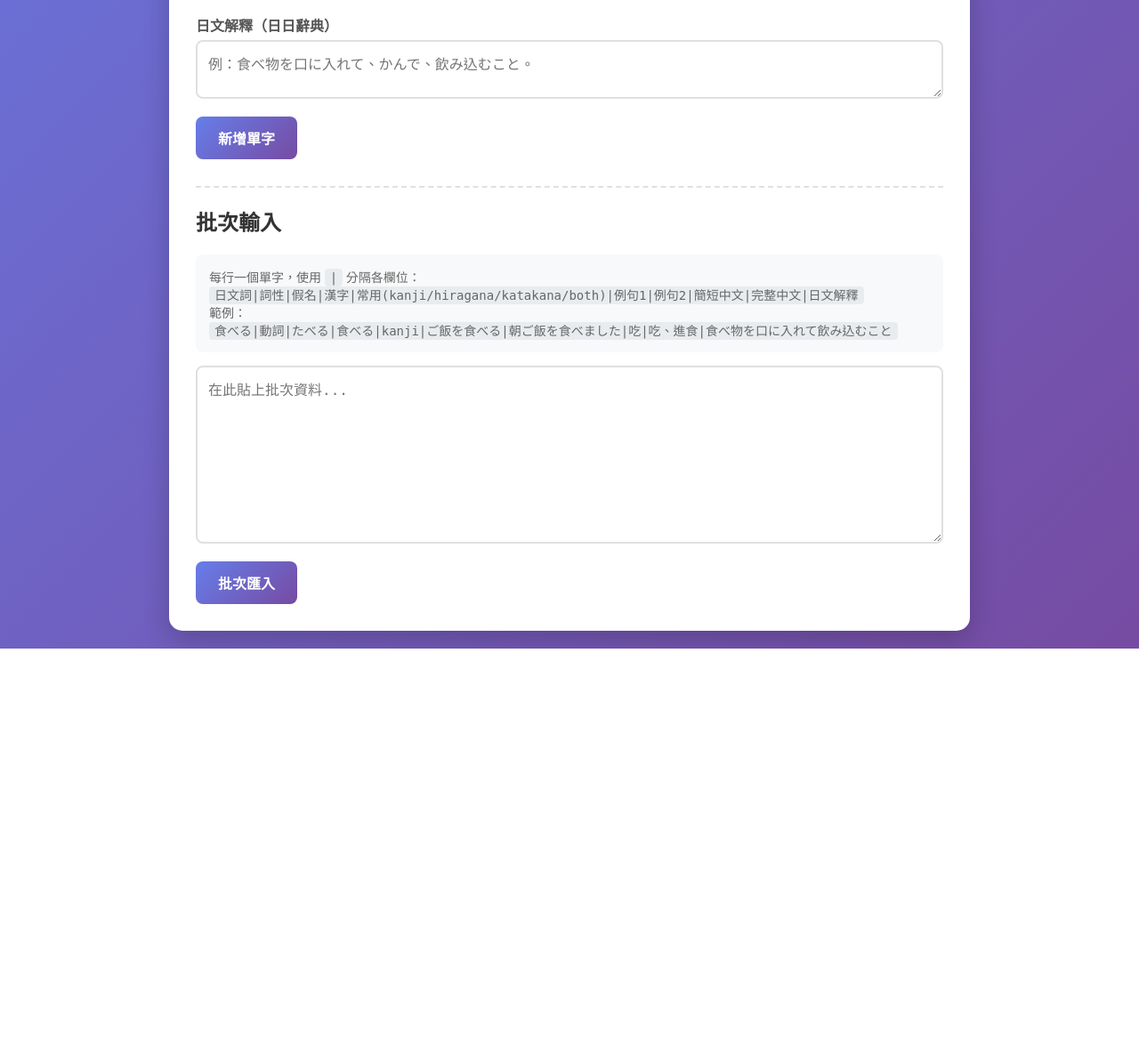
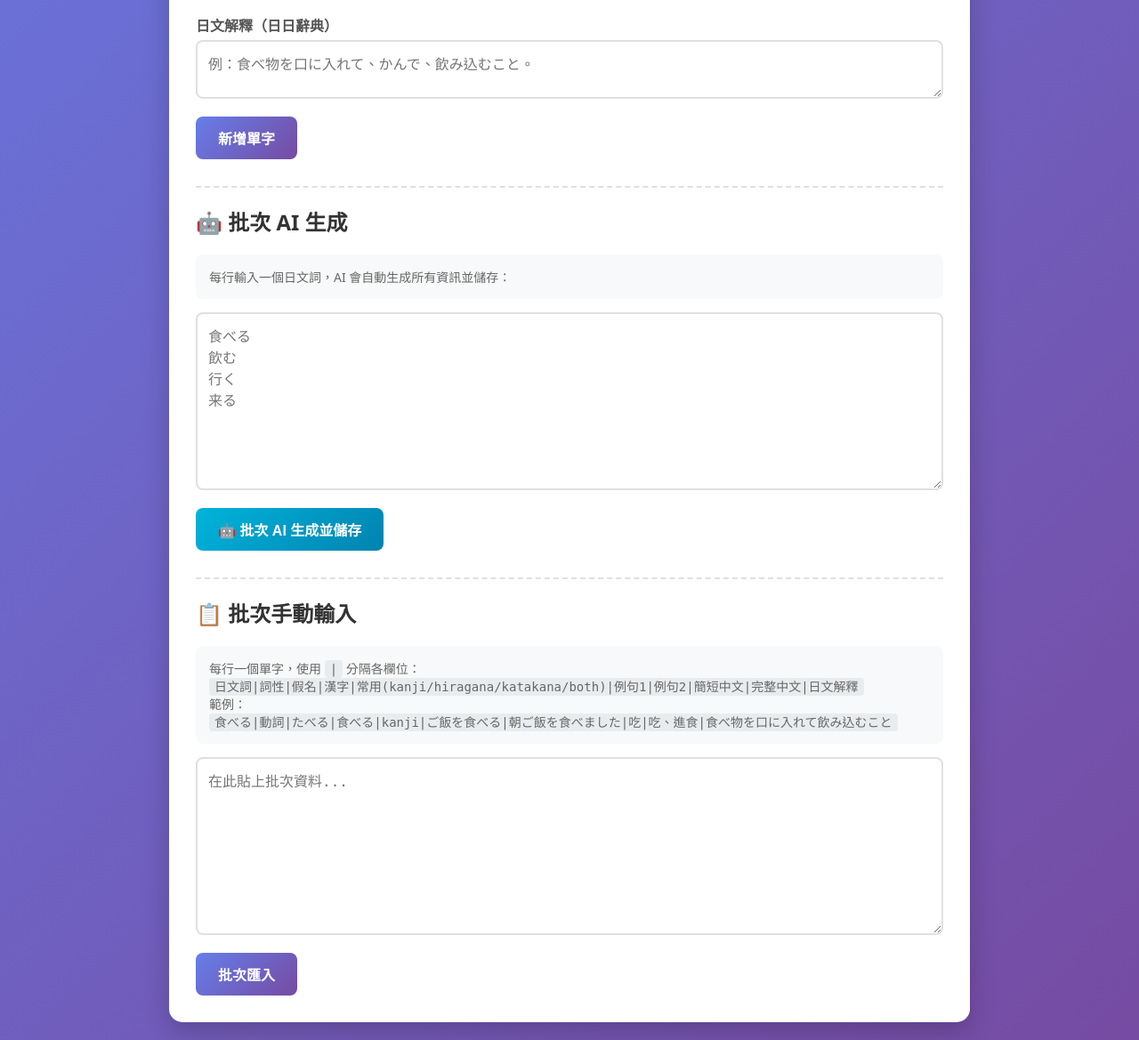
Before and after one commit to kapazvuciarwin-art/rasword, a Flask app: page / in a window 1280 px wide. Shown: the part 897-2066 px from the top of the page at 89% size. Before the commit the page ends 1626 px from the top, so only its background shows below. Run offline with Flask 3, Linux system fonts and the light colour scheme.

Commit message:
新增批次 AI 生成功能
- 可一次輸入多個日文詞（每行一個）
- 自動逐一呼叫 Gemini API 生成詞性、例句、解釋等
- 生成完成後自動儲存到資料庫
- 顯示進度條和處理結果
- 顯示成功/失敗數量及錯誤原因

````diff
--- a/app.py
+++ b/app.py
@@ -242,6 +242,107 @@ def generate_word_info():
     except Exception as e:
         return jsonify({'error': f'生成失敗: {str(e)}'}), 500
 
+@app.route('/api/generate-batch', methods=['POST'])
+def generate_batch():
+    """批次 AI 生成並儲存單字"""
+    data = request.json
+    words_text = data.get('words', '').strip()
+    custom_api_key = data.get('api_key', '').strip()
+
+    api_key = custom_api_key if custom_api_key else DEFAULT_GEMINI_API_KEY
+
+    if not api_key:
+        return jsonify({'error': '請設定 API Key'}), 400
+
+    if not words_text:
+        return jsonify({'error': '請輸入要生成的詞彙'}), 400
+
+    # 分割詞彙（每行一個）
+    word_list = [w.strip() for w in words_text.split('\n') if w.strip()]
+
+    if not word_list:
+        return jsonify({'error': '沒有有效的詞彙'}), 400
+
+    results = []
+    errors = []
+
+    try:
+        genai_module = get_genai_module()
+        genai_module.configure(api_key=api_key)
+
+        # 找到可用的模型
+        working_model = None
+        for model_name in MODEL_PRIORITY:
+            try:
+                working_model = genai_module.GenerativeModel(model_name)
+                # 測試模型
+                working_model.generate_content("test")
+                break
+            except:
+                continue
+
+        if not working_model:
+            return jsonify({'error': '無法連接到 AI 模型'}), 500
+
+        conn = get_db()
+
+        for japanese_word in word_list:
+            try:
+                prompt = f"""請分析這個日文詞彙「{japanese_word}」，並以 JSON 格式回傳以下資訊：
+1. part_of_speech: 詞性（如：名詞、動詞、形容詞、副詞等）
+2. sentence1: 一個常用的日文例句（使用這個詞）
+3. sentence2: 另一個常用的日文例句（使用這個詞）
+4. chinese_short: 繁體中文簡短解釋（1-3個字，只寫最核心的意思，例如：吃、喝、貓、漂亮）
+5. chinese_meaning: 繁體中文完整解釋
+6. jlpt_level: 用日文解釋這個詞的意思（像日日辭典一樣，純日文定義）
+7. kana_form: 這個詞的純假名寫法（平假名或片假名）
+8. kanji_form: 這個詞的漢字寫法（如果有的話，沒有就留空）
+9. common_form: 最常用的寫法是哪種？回答 "kanji"（漢字常用）、"hiragana"（平假名常用）、"katakana"（片假名常用，常見於副詞、擬聲詞、外來語等）或 "both"（兩者都常用）
+
+只回傳純 JSON，不要有其他文字或 markdown 格式。"""
+
+                response = working_model.generate_content(prompt)
+                result_text = response.text.strip()
+
+                # 清理可能的 markdown 格式
+                if result_text.startswith('```'):
+                    lines = result_text.split('\n')
+                    result_text = '\n'.join(lines[1:-1])
+
+                result = json.loads(result_text)
+
+                # 儲存到資料庫
+                conn.execute('''
+                    INSERT INTO words (japanese_word, part_of_speech, sentence1, sentence2, chinese_meaning, chinese_short, jlpt_level, kana_form, kanji_form, common_form)
+                    VALUES (?, ?, ?, ?, ?, ?, ?, ?, ?, ?)
+                ''', (japanese_word, result.get('part_of_speech', ''), result.get('sentence1', ''),
+                      result.get('sentence2', ''), result.get('chinese_meaning', ''),
+                      result.get('chinese_short', ''), result.get('jlpt_level', ''),
+                      result.get('kana_form', ''), result.get('kanji_form', ''),
+                      result.get('common_form', 'kanji')))
+
+                results.append({'word': japanese_word, 'success': True})
+
+            except json.JSONDecodeError as e:
+                errors.append({'word': japanese_word, 'error': f'JSON 解析錯誤: {str(e)}'})
+            except Exception as e:
+                errors.append({'word': japanese_word, 'error': str(e)})
+
+        conn.commit()
+        conn.close()
+
+        return jsonify({
+            'success': True,
+            'total': len(word_list),
+            'completed': len(results),
+            'failed': len(errors),
+            'results': results,
+            'errors': errors
+        })
+
+    except Exception as e:
+        return jsonify({'error': f'批次生成失敗: {str(e)}'}), 500
+
 @app.route('/api/typing-quiz', methods=['GET'])
 def get_typing_quiz():
     """打字測驗 - 顯示漢字，回答假名"""
--- a/templates/index.html
+++ b/templates/index.html
@@ -261,6 +261,58 @@
             background: #e9ecef;
             padding: 2px 6px;
             border-radius: 4px;
+        }
+
+        .batch-progress {
+            margin-top: 15px;
+            padding: 15px;
+            background: #f8f9fa;
+            border-radius: 8px;
+        }
+
+        .progress-text {
+            margin-bottom: 10px;
+            color: #555;
+            font-weight: bold;
+        }
+
+        .progress-bar {
+            height: 20px;
+            background: #e0e0e0;
+            border-radius: 10px;
+            overflow: hidden;
+        }
+
+        .progress-fill {
+            height: 100%;
+            background: linear-gradient(135deg, #667eea 0%, #764ba2 100%);
+            width: 0%;
+            transition: width 0.3s ease;
+            border-radius: 10px;
+        }
+
+        .batch-result {
+            margin-top: 15px;
+        }
+
+        .batch-result-success {
+            background: #d4edda;
+            color: #155724;
+            padding: 15px;
+            border-radius: 8px;
+            margin-bottom: 10px;
+        }
+
+        .batch-result-error {
+            background: #f8d7da;
+            color: #721c24;
+            padding: 15px;
+            border-radius: 8px;
+        }
+
+        .batch-result-error ul {
+            margin: 10px 0 0 20px;
+            padding: 0;
         }
 
         /* 單字列表 */
@@ -624,7 +676,23 @@
                 </form>
 
                 <div class="batch-area">
-                    <h2>批次輸入</h2>
+                    <h2>🤖 批次 AI 生成</h2>
+                    <div class="batch-hint">
+                        <p>每行輸入一個日文詞，AI 會自動生成所有資訊並儲存：</p>
+                    </div>
+                    <div class="form-group">
+                        <textarea id="batch-ai-input" placeholder="食べる&#10;飲む&#10;行く&#10;来る"></textarea>
+                    </div>
+                    <button class="btn btn-ai" id="batch-ai-btn" onclick="batchAIGenerate()">🤖 批次 AI 生成並儲存</button>
+                    <div id="batch-ai-progress" class="batch-progress" style="display: none;">
+                        <div class="progress-text">處理中...</div>
+                        <div class="progress-bar"><div class="progress-fill" id="progress-fill"></div></div>
+                    </div>
+                    <div id="batch-ai-result" class="batch-result"></div>
+                </div>
+
+                <div class="batch-area">
+                    <h2>📋 批次手動輸入</h2>
                     <div class="batch-hint">
                         <p>每行一個單字，使用 <code>|</code> 分隔各欄位：</p>
                         <p><code>日文詞|詞性|假名|漢字|常用(kanji/hiragana/katakana/both)|例句1|例句2|簡短中文|完整中文|日文解釋</code></p>
@@ -792,6 +860,87 @@
                 alert('新增失敗：' + error.message);
             }
         });
+
+        // 批次 AI 生成
+        async function batchAIGenerate() {
+            const text = document.getElementById('batch-ai-input').value.trim();
+            if (!text) {
+                alert('請輸入要生成的詞彙（每行一個）');
+                return;
+            }
+
+            const wordCount = text.split('\n').filter(w => w.trim()).length;
+            if (wordCount === 0) {
+                alert('沒有有效的詞彙');
+                return;
+            }
+
+            const btn = document.getElementById('batch-ai-btn');
+            const progressDiv = document.getElementById('batch-ai-progress');
+            const progressText = progressDiv.querySelector('.progress-text');
+            const progressFill = document.getElementById('progress-fill');
+            const resultDiv = document.getElementById('batch-ai-result');
+
+            // 顯示進度
+            btn.disabled = true;
+            btn.textContent = '⏳ 生成中...';
+            progressDiv.style.display = 'block';
+            progressText.textContent = `正在處理 ${wordCount} 個詞彙，請稍候...（這可能需要一些時間）`;
+            progressFill.style.width = '10%';
+            resultDiv.innerHTML = '';
+
+            try {
+                const response = await fetch('/api/generate-batch', {
+                    method: 'POST',
+                    headers: { 'Content-Type': 'application/json' },
+                    body: JSON.stringify({
+                        words: text,
+                        api_key: getApiKey()
+                    })
+                });
+
+                progressFill.style.width = '100%';
+
+                const result = await response.json();
+
+                if (!response.ok) {
+                    resultDiv.innerHTML = `<div class="batch-result-error">❌ ${result.error}</div>`;
+                    return;
+                }
+
+                // 顯示結果
+                let html = `<div class="batch-result-success">
+                    ✅ 完成！共 ${result.total} 個詞彙，成功 ${result.completed} 個，失敗 ${result.failed} 個
+                </div>`;
+
+                if (result.errors && result.errors.length > 0) {
+                    html += `<div class="batch-result-error">
+                        ⚠️ 以下詞彙生成失敗：
+                        <ul>`;
+                    for (const err of result.errors) {
+                        html += `<li><strong>${err.word}</strong>: ${err.error}</li>`;
+                    }
+                    html += `</ul></div>`;
+                }
+
+                resultDiv.innerHTML = html;
+
+                // 清空輸入
+                if (result.completed > 0) {
+                    document.getElementById('batch-ai-input').value = '';
+                }
+
+            } catch (error) {
+                resultDiv.innerHTML = `<div class="batch-result-error">❌ 生成失敗：${error.message}</div>`;
+            } finally {
+                btn.disabled = false;
+                btn.textContent = '🤖 批次 AI 生成並儲存';
+                setTimeout(() => {
+                    progressDiv.style.display = 'none';
+                    progressFill.style.width = '0%';
+                }, 2000);
+            }
+        }
 
         // 批次匯入
         async function batchImport() {
````
